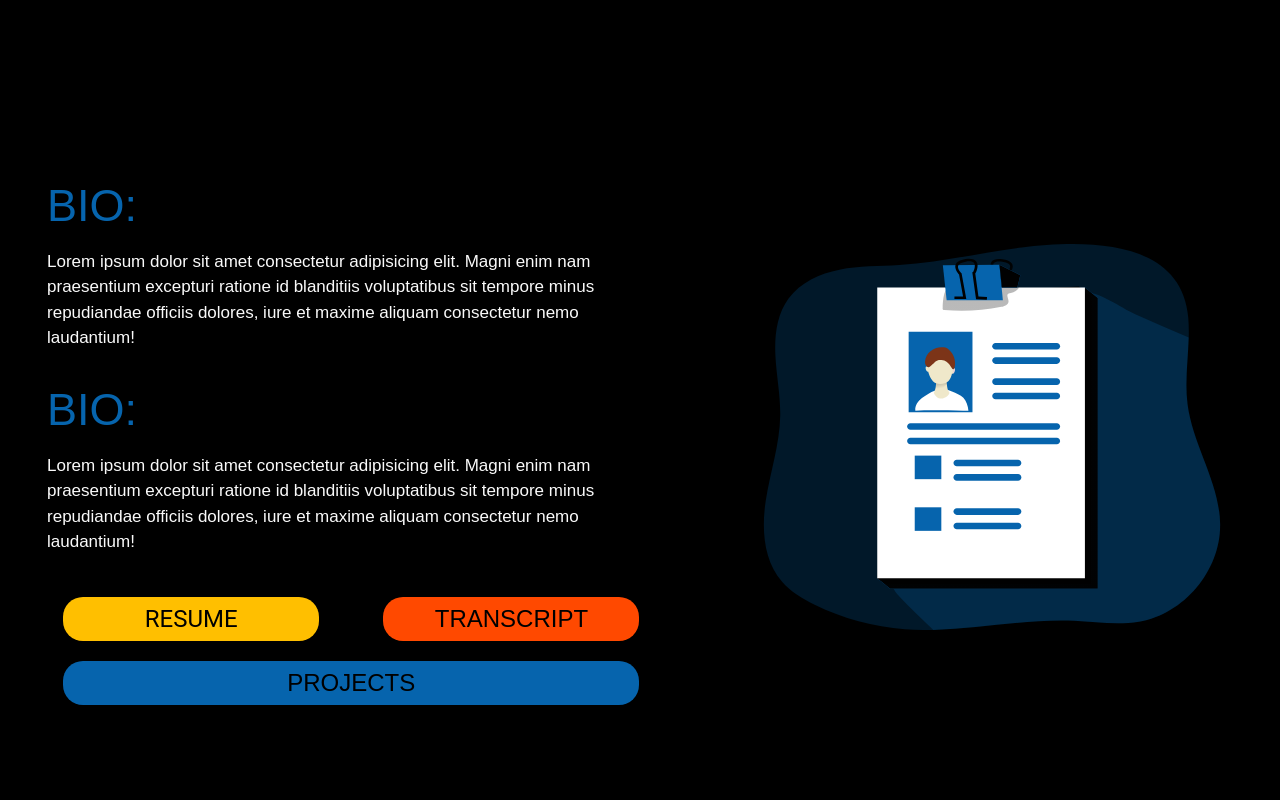
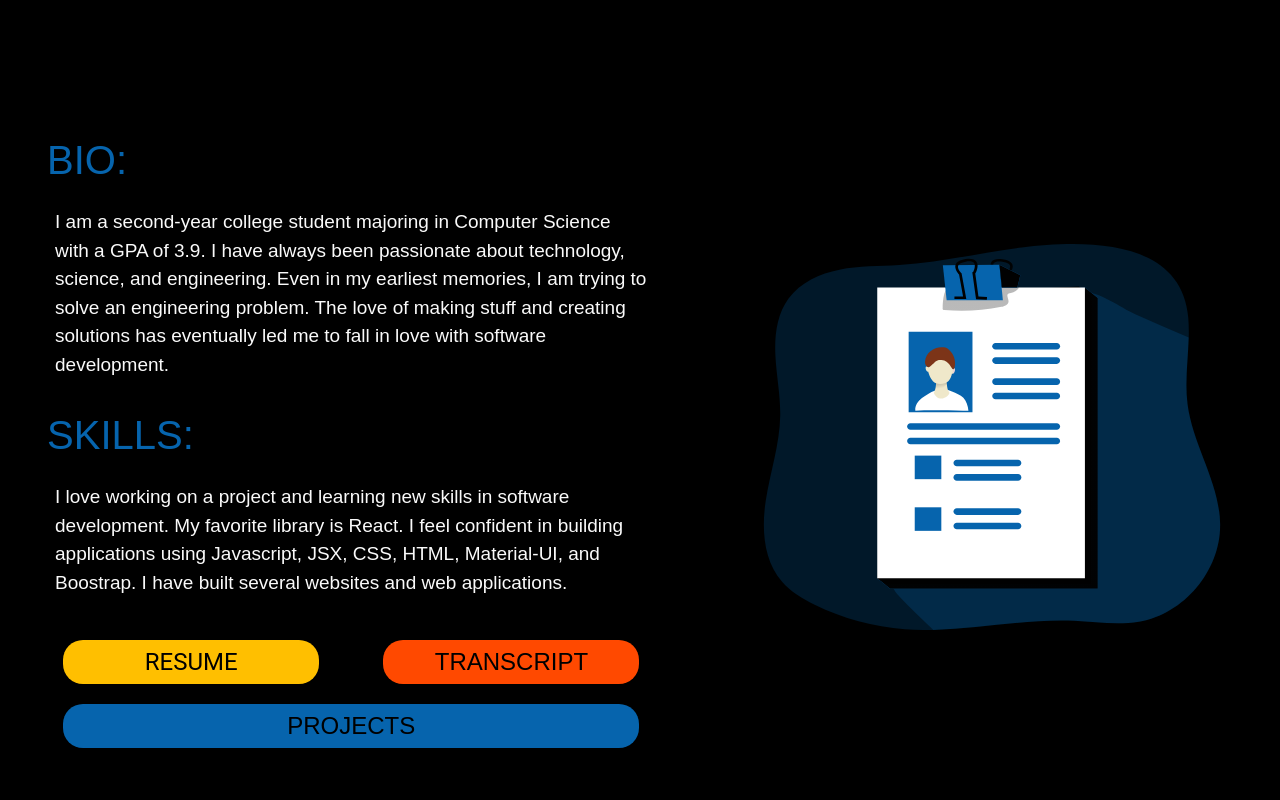
Before and after one commit to mehmetalperen/portfolio-react, a React (Create React App) app: page / in a window 1280 px wide. Shown: the part 760-1560 px from the top of the page. Built offline with nearby package versions, Linux system fonts and the light colour scheme.

Commit message:
bio page content finish

```diff
--- a/src/App.js
+++ b/src/App.js
@@ -30,7 +30,7 @@ const theme = createMuiTheme({
   typography: {
     fontFamily: "Arial",
     body1: {
-      fontSize: 17,
+      fontSize: 19,
     },
     h1: {
       fontSize: 60,
--- a/src/components/Bio.jsx
+++ b/src/components/Bio.jsx
@@ -25,6 +25,19 @@ const Bio = () => {
   const classes = useStyles();
   const [color, setColor] = useState("blue");
 
+  const myInfo = [
+    {
+      title: "BIO:",
+      content:
+        "I am a second-year college student majoring in Computer Science with a GPA of 3.9. I have always been passionate about technology, science, and engineering. Even in my earliest memories, I am trying to solve an engineering problem. The love of making stuff and creating solutions has eventually led me to fall in love with software development.",
+    },
+
+    {
+      title: "SKILLS:",
+      content:
+        "I love working on a project and learning new skills in software development. My favorite library is React. I feel confident in building applications using Javascript, JSX, CSS, HTML, Material-UI, and Boostrap. I have built several websites and web applications.",
+    },
+  ];
   const theme = React.useMemo(() => {
     if (color === "blue") {
       return createMuiTheme({
@@ -41,8 +54,16 @@ const Bio = () => {
   return (
     <div id="BioSection" className="Bio">
       <div className="bio-content-wrapper">
-        <BioContent />
-        <BioContent />
+        {myInfo.map((el, index) => {
+          return (
+            <BioContent
+              key={index}
+              title={el.title}
+              content={el.content}
+              test={el.test}
+            />
+          );
+        })}
 
         <div className="btn-wrapper">
           <div className="small-btn-container">
@@ -61,7 +82,7 @@ const Bio = () => {
                 </Typography>
               </Button>
             </ThemeProvider>
-
+            <ThemeProvider>
               <Button
                 className={classes.smallBtn}
                 variant="contained"
@@ -74,6 +95,7 @@ const Bio = () => {
                   <Box color="black">TRANSCRIPT </Box>
                 </Typography>
               </Button>
+            </ThemeProvider>
           </div>
           <div className="big-btn-container">
             <Link to="ProjectSection" smooth={true} duration={1000}>
--- a/src/components/BioContent.jsx
+++ b/src/components/BioContent.jsx
@@ -1,23 +1,21 @@
 import React, { useState, useEffect } from "react";
-import Button from "@material-ui/core/Button";
 import Typography from "@material-ui/core/Typography";
 import Box from "@material-ui/core/Box";
-const BioContent = () => {
+const BioContent = (props) => {
   return (
     <div className="BioContent">
       <Typography variant="h2" component="h2">
-        <Box color="text.secondary" m="1rem">
-          BIO:
+        <Box color="text.secondary" m="1rem" fontSize={40}>
+          {props.title}
         </Box>
       </Typography>
-
       <Typography variant="body1" component="p">
-        <Box color="text.primary" m="1rem">
-          Lorem ipsum dolor sit amet consectetur adipisicing elit. Magni enim
-          nam praesentium excepturi ratione id blanditiis voluptatibus sit
-          tempore minus repudiandae officiis dolores, iure et maxime aliquam
-          consectetur nemo laudantium!
+        <Box color="text.primary" m="1.5rem">
+          {props.content}
         </Box>
+      </Typography>
+      <Typography variant="body1" component="p">
+        <Box color="text.primary" m="1.5rem"></Box>
       </Typography>
 
       <style jsx>{`
```
Lines whose indentation alone changed are shown as unchanged.
